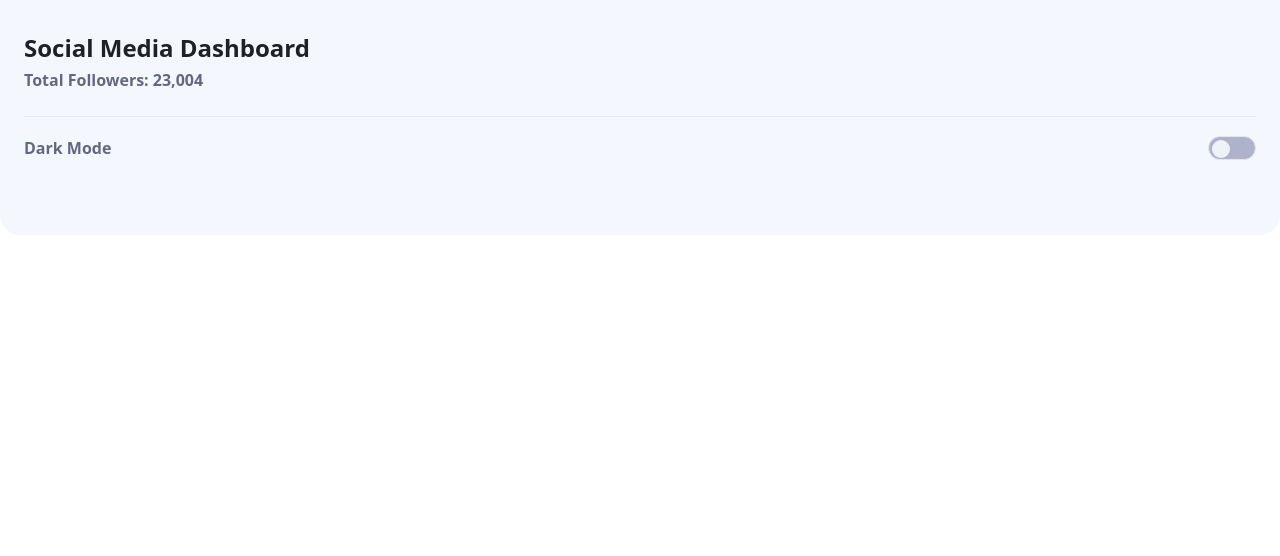
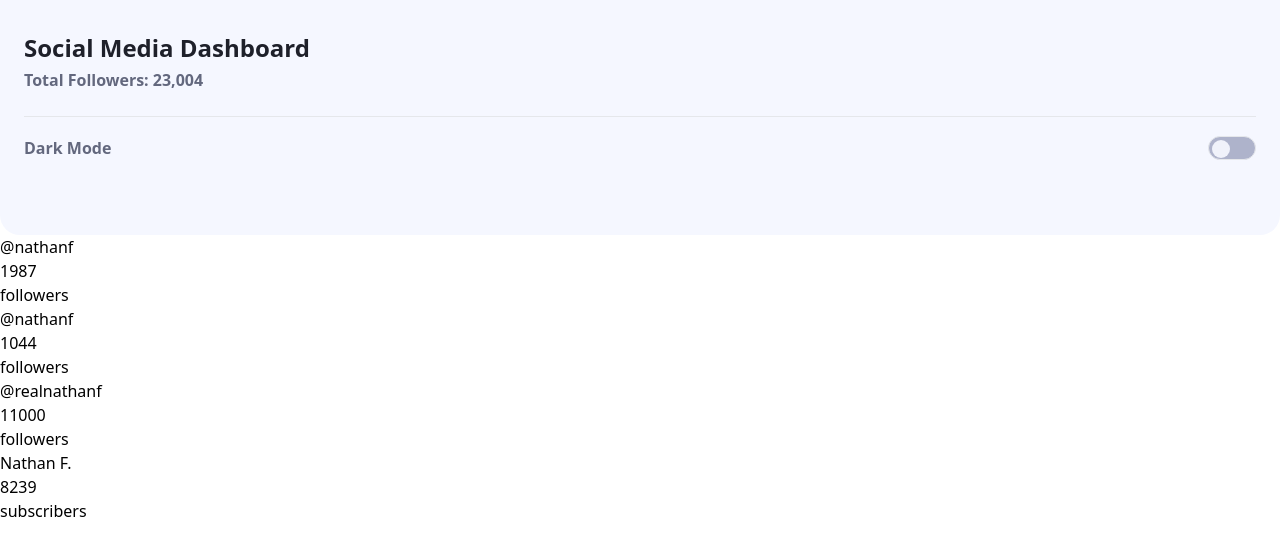
Before and after one commit to MelBalossino/social-media-dashboard, a React app: page / in a window 1280 px wide. Shown: the top 556 px of the page. Built offline with nearby package versions, Linux system fonts and the light colour scheme; the HTML template or start-up script is replaced by a standard one.

Commit message:
Agrega los componentes Overview container y card y el json de data

```diff
--- a/src/App.jsx
+++ b/src/App.jsx
@@ -1,10 +1,12 @@
 import Header from "./components/Header"
+import OverviewContainer from "./components/OverviewContainer"
 
 function App() {
 
   return (
     <>
       <Header/>
+      <OverviewContainer />
     </>
   )
 }
--- /dev/null
+++ b/src/components/OverviewCard.jsx
@@ -0,0 +1,12 @@
+
+const OverviewCard = ({user, audienceType, audience}) => {
+  return (
+    <article>
+<p>{user}</p>
+<p>{audience}</p>
+<p>{audienceType}</p>
+    </article>
+  )
+}
+
+export default OverviewCard
--- /dev/null
+++ b/src/components/OverviewContainer.jsx
@@ -0,0 +1,20 @@
+import data from "../../data/data.json"
+import OverviewCard from "./OverviewCard"
+
+const OverviewContainer = () => {
+  return (
+    <section>
+        {
+        data.overview.map(object =>
+        <OverviewCard
+        key={object.id}
+        user={object.user}
+        audienceType={object.audienceType}
+        audience={object.audience} />
+        )
+}
+    </section>
+  )
+}
+
+export default OverviewContainer
```
